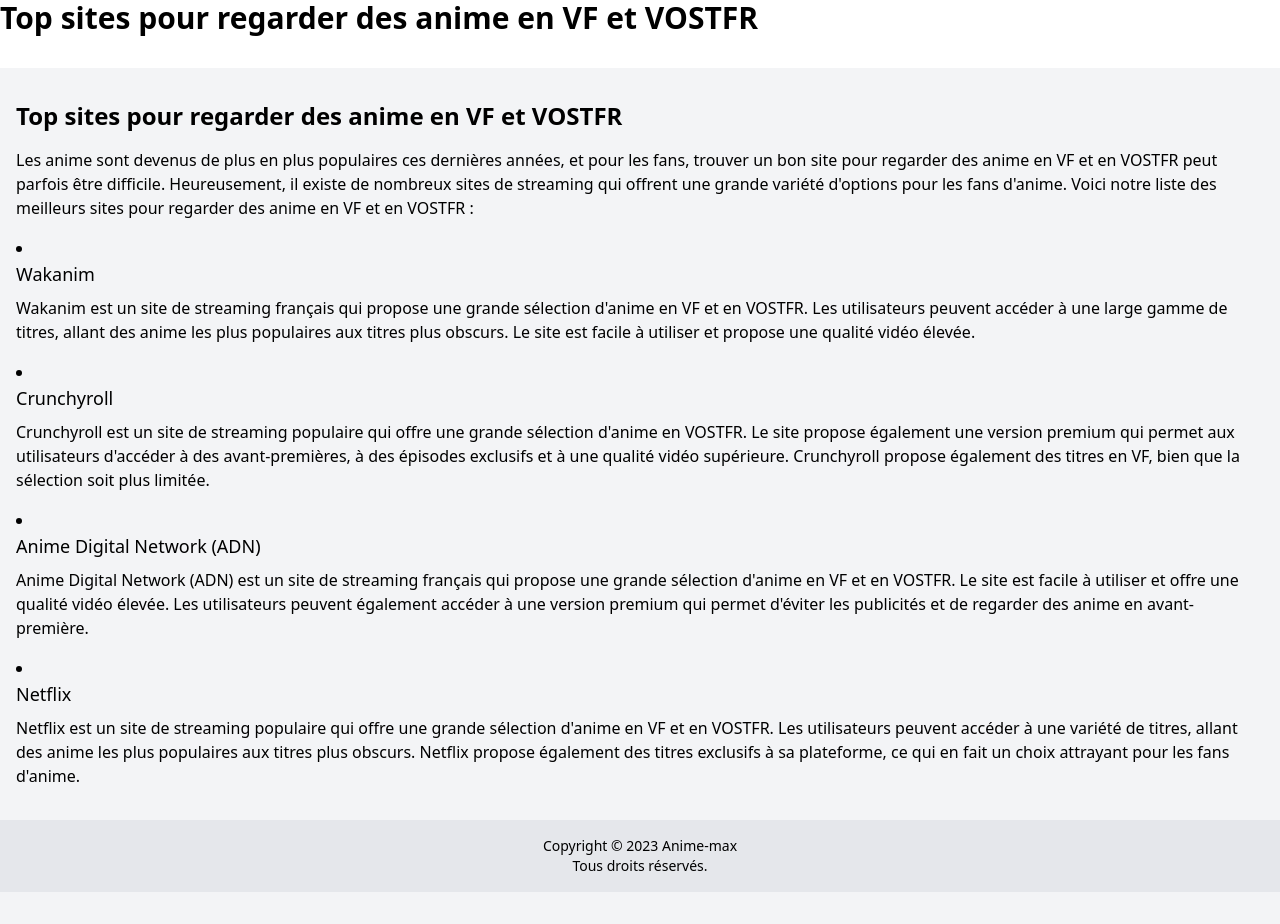
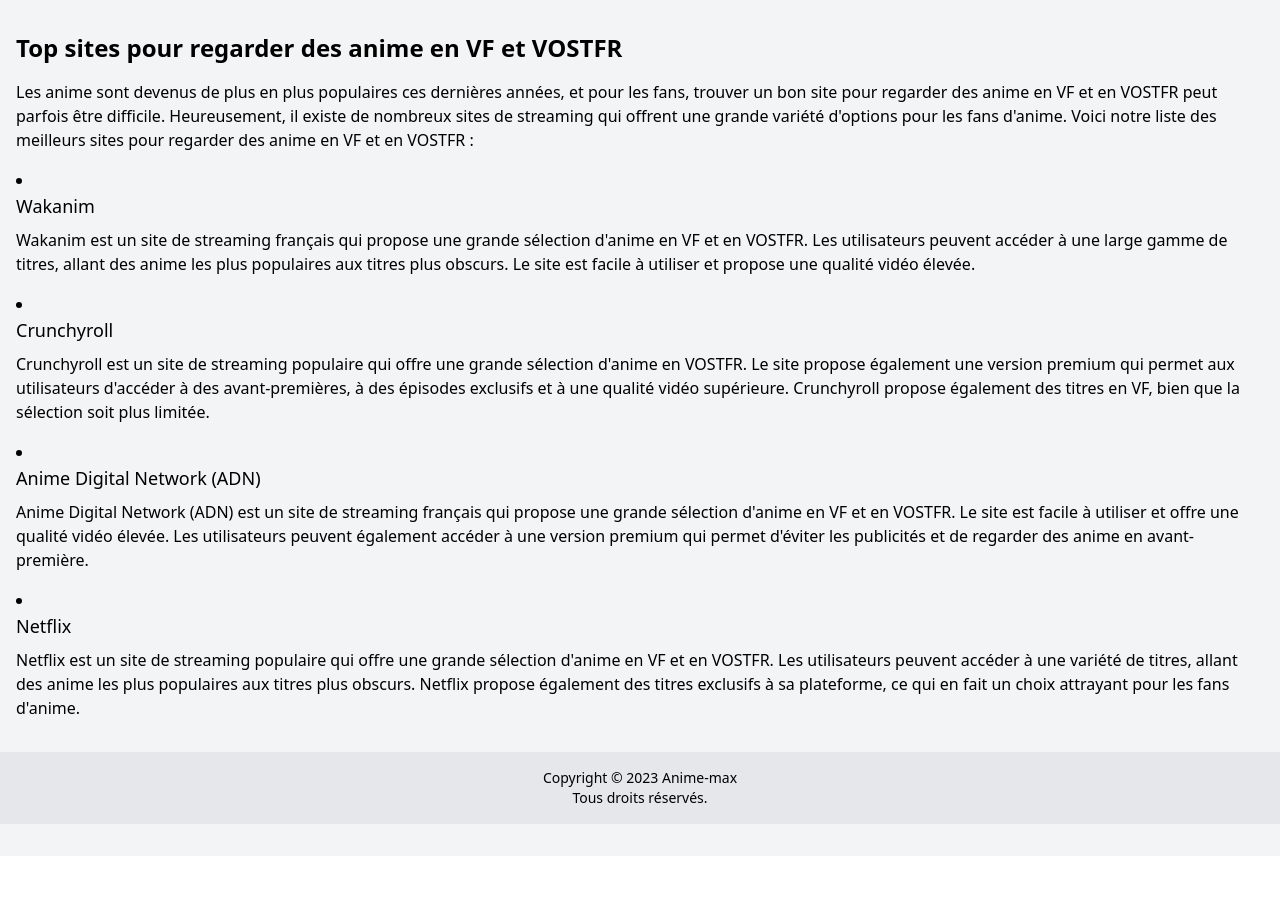
Before and after one commit to zizi2525/anim-max, a plain HTML site: page index.html in a window 1280 px wide. After the commit the page ends 856 px from the top, so only its background shows below. Drawn offline with nearby package versions, Linux system fonts and the light colour scheme.

Commit message:
Update index.html

```diff
--- a/index.html
+++ b/index.html
@@ -8,11 +8,11 @@
   <meta name="description" content="Regardez vos anime préférés en VF et VOSTFR gratuitement sur notre site. Découvrez les meilleurs sites de streaming d'anime.">
 <script src="https://cdn.tailwindcss.com?plugins=line-clamp"></script>
 </head>
+  <body>
 <div class="container mx-auto">
-  <h1 class="text-3xl font-bold mb-8">Top sites pour regarder des anime en VF et VOSTFR</h1>
   <div class="bg-gray-100 py-8">
   <div class="container mx-auto px-4">
-    <h2 class="text-2xl font-bold mb-4">Top sites pour regarder des anime en VF et VOSTFR</h2>
+    <h1 class="text-2xl font-bold mb-4">Top sites pour regarder des anime en VF et VOSTFR</h1>
     <p class="mb-4">Les anime sont devenus de plus en plus populaires ces dernières années, et pour les fans, trouver un bon site pour regarder des anime en VF et en VOSTFR peut parfois être difficile. Heureusement, il existe de nombreux sites de streaming qui offrent une grande variété d'options pour les fans d'anime. Voici notre liste des meilleurs sites pour regarder des anime en VF et en VOSTFR :</p>
     <ul class="list-disc list-inside mb-8">
       <li class="mb-4">
```
